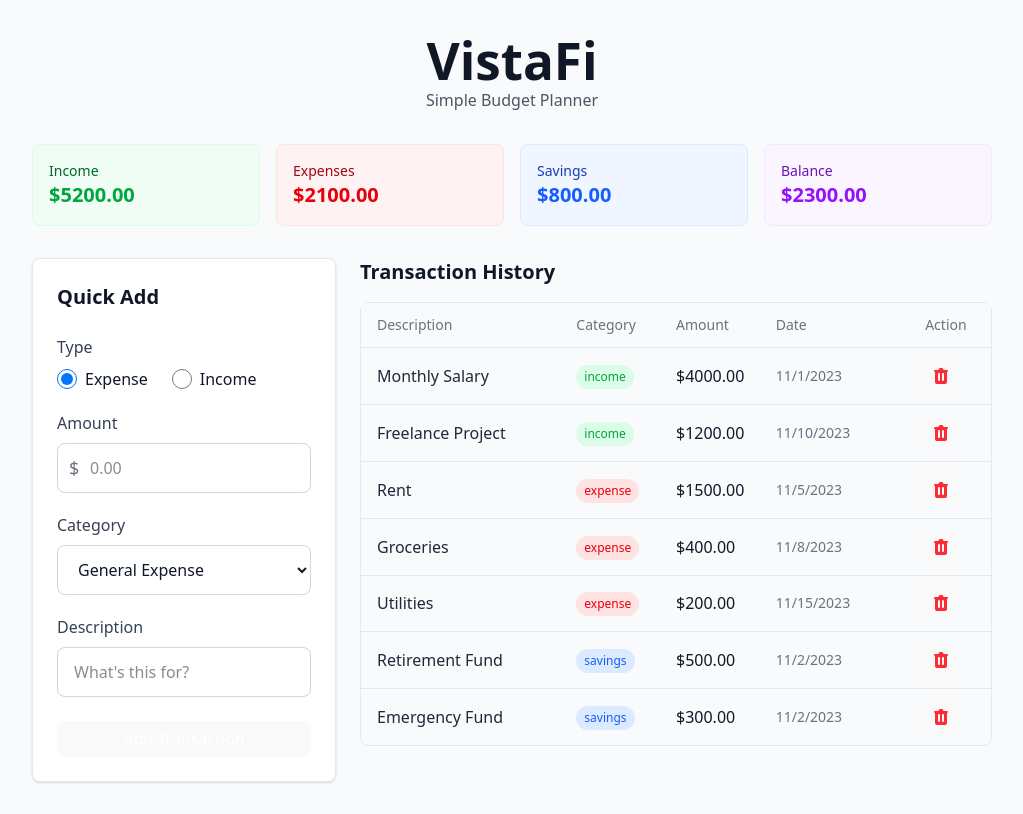
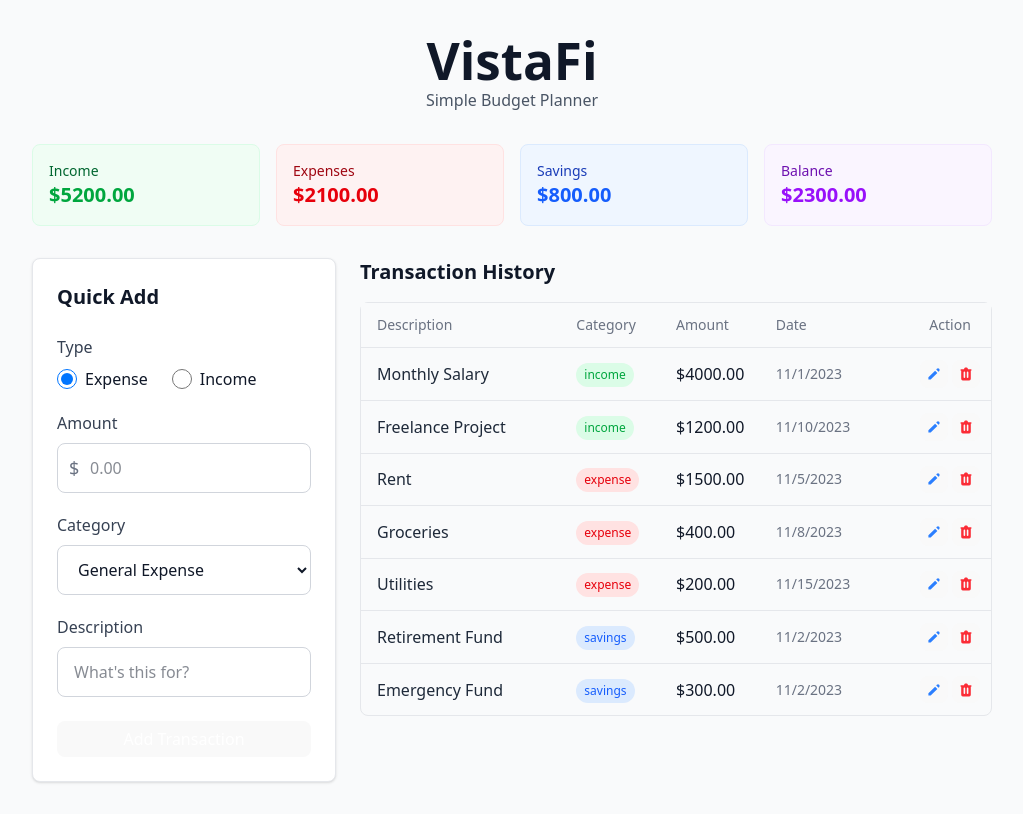
Before and after one commit to adrayandaleandrew/vistafi, a React (Vite) app: page / in a window 1280 px wide. Shown: the whole page, without its empty margins (128-1151 px from the left). Built offline with nearby package versions, Linux system fonts and the light colour scheme.

Commit message:
add editbtn, functionality and prop

```diff
--- a/src/components/BudgetItemList.tsx
+++ b/src/components/BudgetItemList.tsx
@@ -3,11 +3,13 @@ import { BudgetItem, BudgetCategory } from "../types/budget";
 interface BudgetItemListProps {
   items: BudgetItem[];
   onDeleteItem: (id: string) => void;
+  onEditItem?: (item: BudgetItem) => void;
 }
 
 export const BudgetItemList = ({
   items,
   onDeleteItem,
+  onEditItem,
 }: BudgetItemListProps) => {
   const getCategoryStyle = (category: BudgetCategory): string => {
     switch (category) {
@@ -29,7 +31,7 @@ export const BudgetItemList = ({
         <div className="col-span-2">Category</div>
         <div className="col-span-2">Amount</div>
         <div className="col-span-3">Date</div>
-        <div className="col-span-1">Action</div>
+        <div className="col-span-1 text-center">Action</div>
       </div>
       <ul className="divide-y divide-gray-200">
         {items.map((item) => (
@@ -53,14 +55,29 @@ export const BudgetItemList = ({
             <div className="col-span-3 text-gray-500 text-sm">
               {new Date(item.date).toLocaleDateString()}
             </div>
-            <div className="col-span-1">
+            <div className="col-span-1 flex justify-center items-center gap-1">
               <button
-                onClick={() => onDeleteItem(item.id)}
-                className="text-red-500 hover:text-red-700 p-1 rounded-full hover:bg-red-50"
+                onClick={() => onEditItem && onEditItem(item)}
+                className="text-blue-500 hover:text-blue-700 p-0.5 rounded-full hover:bg-blue-50"
+                aria-label="Edit item"
               >
                 <svg
                   xmlns="http://www.w3.org/2000/svg"
-                  className="h-5 w-5"
+                  className="h-4 w-4"
+                  viewBox="0 0 20 20"
+                  fill="currentColor"
+                >
+                  <path d="M13.586 3.586a2 2 0 112.828 2.828l-.793.793-2.828-2.828.793-.793zM11.379 5.793L3 14.172V17h2.828l8.38-8.379-2.83-2.828z" />
+                </svg>
+              </button>
+              <button
+                onClick={() => onDeleteItem(item.id)}
+                className="text-red-500 hover:text-red-700 p-0.5 rounded-full hover:bg-red-50"
+                aria-label="Delete item"
+              >
+                <svg
+                  xmlns="http://www.w3.org/2000/svg"
+                  className="h-4 w-4"
                   viewBox="0 0 20 20"
                   fill="currentColor"
                 >
```
